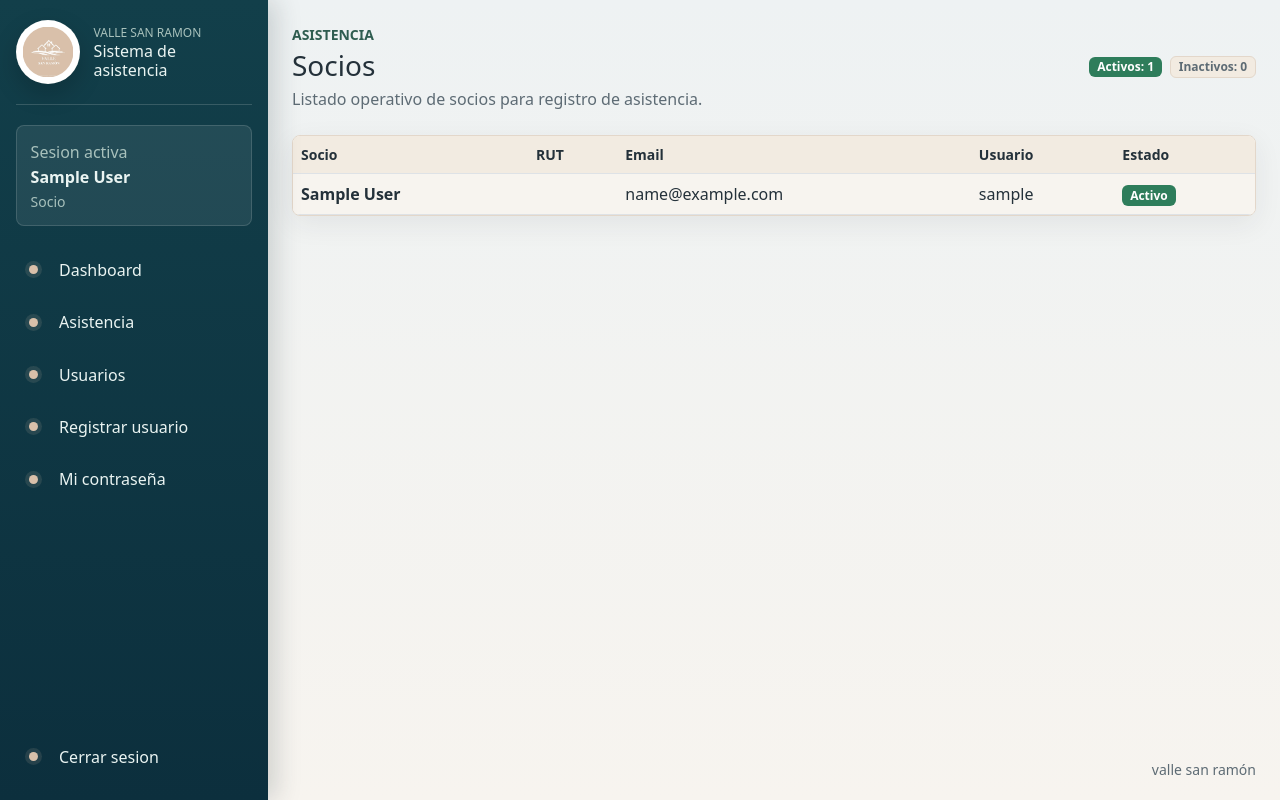
After one commit to alejandrossm/sanramon, a Django app: page /asistencia/socios/ in a window 1280 px wide. The commit adds this page. Run offline with Django 5.2, Linux system fonts and the light colour scheme; the visitor is signed in with stand-in values (Sample User, id 1); data comes from the database, SQL or seed files in the repository.

Commit message:
vista encargado ok y permisos corregidos

```diff
--- a/templates/base.html
+++ b/templates/base.html
@@ -37,13 +37,22 @@
                             <span class="sidebar-icon" aria-hidden="true"></span>
                             <span>Dashboard</span>
                         </a>
+                        <a class="sidebar-link" href="{% url 'usuarios:listado_socios_asistencia' %}">
+                            <span class="sidebar-icon" aria-hidden="true"></span>
+                            <span>Asistencia</span>
+                        </a>
                     {% endif %}
 
-                    {% if user.is_superuser or user.rol == 'ADMINISTRADOR' or user.rol == 'ENCARGADO_REGISTRO' %}
+                    {% if user.is_superuser or user.rol == 'ADMINISTRADOR' %}
                         <a class="sidebar-link" href="{% url 'usuarios:listado_usuarios' %}">
                             <span class="sidebar-icon" aria-hidden="true"></span>
                             <span>Usuarios</span>
                         </a>
+                        <a class="sidebar-link" href="{% url 'usuarios:registro_usuario' %}">
+                            <span class="sidebar-icon" aria-hidden="true"></span>
+                            <span>Registrar usuario</span>
+                        </a>
+                    {% elif user.rol == 'ENCARGADO_REGISTRO' %}
                         <a class="sidebar-link" href="{% url 'usuarios:registro_usuario' %}">
                             <span class="sidebar-icon" aria-hidden="true"></span>
                             <span>Registrar usuario</span>
--- /dev/null
+++ b/usuarios/templates/usuarios/listado_socios_asistencia.html
@@ -0,0 +1,52 @@
+{% extends "base.html" %}
+
+{% block title %}Asistencia | Sistema San Ramon{% endblock %}
+
+{% block content %}
+<div class="d-flex flex-column flex-md-row justify-content-between gap-3 align-items-md-center page-heading">
+    <div>
+        <p class="text-uppercase text-primary fw-semibold small mb-1">Asistencia</p>
+        <h1 class="h3 mb-1">Socios</h1>
+        <p class="text-muted mb-0">Listado operativo de socios para registro de asistencia.</p>
+    </div>
+    <div class="d-flex flex-wrap gap-2">
+        <span class="badge text-bg-success align-self-center">Activos: {{ socios_activos }}</span>
+        <span class="badge text-bg-secondary align-self-center">Inactivos: {{ socios_inactivos }}</span>
+    </div>
+</div>
+
+<div class="table-responsive app-table">
+    <table class="table table-hover align-middle mb-0">
+        <thead>
+            <tr>
+                <th>Socio</th>
+                <th>RUT</th>
+                <th>Email</th>
+                <th>Usuario</th>
+                <th>Estado</th>
+            </tr>
+        </thead>
+        <tbody>
+            {% for socio in socios %}
+                <tr>
+                    <td class="fw-semibold">{{ socio.nombre_completo }}</td>
+                    <td>{{ socio.rut }}</td>
+                    <td>{{ socio.email }}</td>
+                    <td>{{ socio.username }}</td>
+                    <td>
+                        {% if socio.is_active %}
+                            <span class="badge text-bg-success">Activo</span>
+                        {% else %}
+                            <span class="badge text-bg-secondary">Inactivo</span>
+                        {% endif %}
+                    </td>
+                </tr>
+            {% empty %}
+                <tr>
+                    <td colspan="5" class="text-center text-muted py-4">No hay socios registrados.</td>
+                </tr>
+            {% endfor %}
+        </tbody>
+    </table>
+</div>
+{% endblock %}
--- a/usuarios/urls.py
+++ b/usuarios/urls.py
@@ -9,6 +9,7 @@ urlpatterns = [
     path('login/', views.UsuarioLoginView.as_view(), name='login'),
     path('logout/', views.UsuarioLogoutView.as_view(), name='logout'),
     path('mis-asistencias/', views.mis_asistencias, name='mis_asistencias'),
+    path('asistencia/socios/', views.listado_socios_asistencia, name='listado_socios_asistencia'),
     path('mi-contrasena/', views.cambiar_mi_password, name='cambiar_mi_password'),
     path('usuarios/', views.listado_usuarios, name='listado_usuarios'),
     path('usuarios/registrar/', views.registro_usuario, name='registro_usuario'),
--- a/usuarios/views.py
+++ b/usuarios/views.py
@@ -38,17 +38,23 @@ def es_socio(user):
 
 
 def puede_gestionar_usuarios(user):
-    """Indica si el usuario puede ingresar al modulo de gestion de usuarios."""
+    """Indica si el usuario puede administrar usuarios sin restricciones."""
+    return es_administrador(user)
+
+
+def puede_registrar_usuarios(user):
+    """Indica si el usuario puede registrar nuevas cuentas."""
+    return es_administrador(user) or es_encargado_registro(user)
+
+
+def puede_acceder_asistencia(user):
+    """Indica si el usuario puede entrar al modulo operativo de asistencia."""
     return es_administrador(user) or es_encargado_registro(user)
 
 
 def puede_modificar_usuario(actor, usuario):
     """Valida si el actor puede editar o cambiar estado del usuario objetivo."""
-    if es_administrador(actor):
-        return True
-    if not es_encargado_registro(actor):
-        return False
-    return not usuario.is_superuser and usuario.rol != Usuario.ADMINISTRADOR
+    return es_administrador(actor)
 
 
 def redireccion_sin_permiso(user):
@@ -59,7 +65,7 @@ def redireccion_sin_permiso(user):
 
 
 def gestor_usuarios_required(view_func):
-    """Protege vistas de usuarios para administradores y encargados autorizados."""
+    """Protege vistas de gestion completa para administradores."""
 
     @wraps(view_func)
     @login_required
@@ -68,6 +74,36 @@ def gestor_usuarios_required(view_func):
         if puede_gestionar_usuarios(request.user):
             return view_func(request, *args, **kwargs)
         messages.error(request, 'No tienes permisos para administrar usuarios.')
+        return redireccion_sin_permiso(request.user)
+
+    return wrapper
+
+
+def registro_usuarios_required(view_func):
+    """Protege el registro de usuarios para administradores y encargados."""
+
+    @wraps(view_func)
+    @login_required
+    def wrapper(request, *args, **kwargs):
+        """Ejecuta el registro o redirige si el rol no esta autorizado."""
+        if puede_registrar_usuarios(request.user):
+            return view_func(request, *args, **kwargs)
+        messages.error(request, 'No tienes permisos para registrar usuarios.')
+        return redireccion_sin_permiso(request.user)
+
+    return wrapper
+
+
+def asistencia_required(view_func):
+    """Protege vistas operativas de asistencia para administradores y encargados."""
+
+    @wraps(view_func)
+    @login_required
+    def wrapper(request, *args, **kwargs):
+        """Ejecuta la vista de asistencia o redirige al destino permitido."""
+        if puede_acceder_asistencia(request.user):
+            return view_func(request, *args, **kwargs)
+        messages.error(request, 'No tienes permisos para acceder al modulo de asistencia.')
         return redireccion_sin_permiso(request.user)
 
     return wrapper
@@ -109,6 +145,8 @@ def dashboard(request):
         'usuarios/dashboard.html',
         {
             'puede_gestionar_usuarios': puede_gestionar_usuarios(request.user),
+            'puede_registrar_usuarios': puede_registrar_usuarios(request.user),
+            'puede_acceder_asistencia': puede_acceder_asistencia(request.user),
             'puede_administrar_privilegios': es_administrador(request.user),
             'total_usuarios': total_usuarios,
             'usuarios_activos': usuarios_activos,
@@ -128,6 +166,25 @@ def mis_asistencias(request):
         messages.error(request, 'Esta vista solo esta disponible para socios.')
         return redirect('usuarios:dashboard')
     return render(request, 'usuarios/mis_asistencias.html')
+
+
+@asistencia_required
+def listado_socios_asistencia(request):
+    """Lista socios disponibles para los futuros flujos de asistencia."""
+    socios = Usuario.objects.filter(rol=Usuario.SOCIO)
+    total_socios = socios.count()
+    socios_activos = socios.filter(is_active=True).count()
+
+    return render(
+        request,
+        'usuarios/listado_socios_asistencia.html',
+        {
+            'socios': socios,
+            'total_socios': total_socios,
+            'socios_activos': socios_activos,
+            'socios_inactivos': total_socios - socios_activos,
+        },
+    )
 
 
 @login_required
@@ -164,7 +221,7 @@ def listado_usuarios(request):
     )
 
 
-@gestor_usuarios_required
+@registro_usuarios_required
 def registro_usuario(request):
     """Crea usuarios nuevos respetando las restricciones de rol del actor."""
     if request.method == 'POST':
@@ -172,11 +229,20 @@ def registro_usuario(request):
         if form.is_valid():
             usuario = form.save()
             messages.success(request, f'Usuario {usuario.username} creado correctamente.')
-            return redirect('usuarios:listado_usuarios')
+            if puede_gestionar_usuarios(request.user):
+                return redirect('usuarios:listado_usuarios')
+            return redirect('usuarios:dashboard')
     else:
         form = UsuarioCreationForm(actor=request.user)
 
-    return render(request, 'usuarios/registro_usuario.html', {'form': form})
+    return render(
+        request,
+        'usuarios/registro_usuario.html',
+        {
+            'form': form,
+            'puede_gestionar_usuarios': puede_gestionar_usuarios(request.user),
+        },
+    )
 
 
 @gestor_usuarios_required
```
Also changed, not shown: usuarios/forms.py (+10 -10 lines), usuarios/templates/usuarios/dashboard.html (+10 -3 lines), usuarios/templates/usuarios/registro_usuario.html (+10 -2 lines), usuarios/tests.py (+108 -7 lines).
